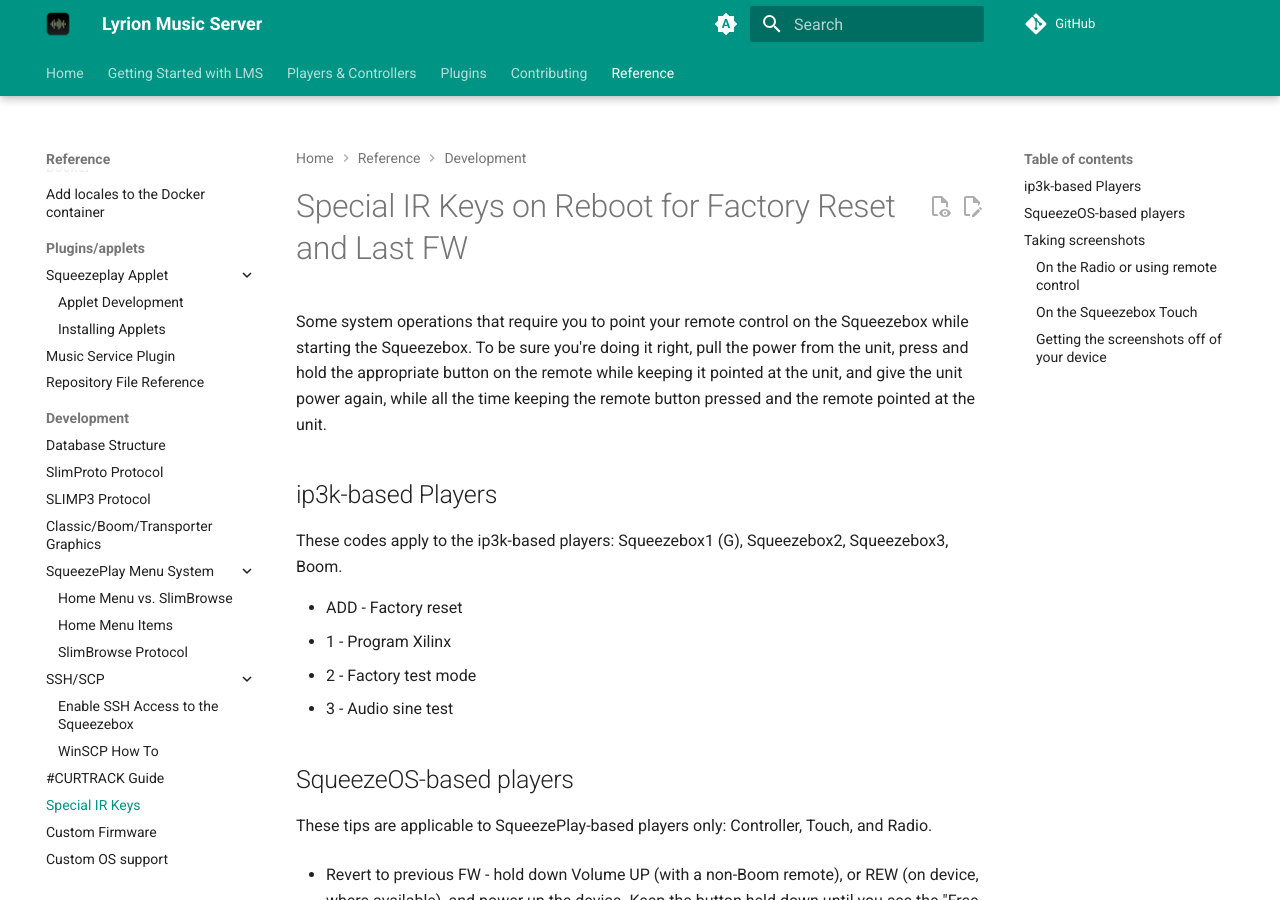
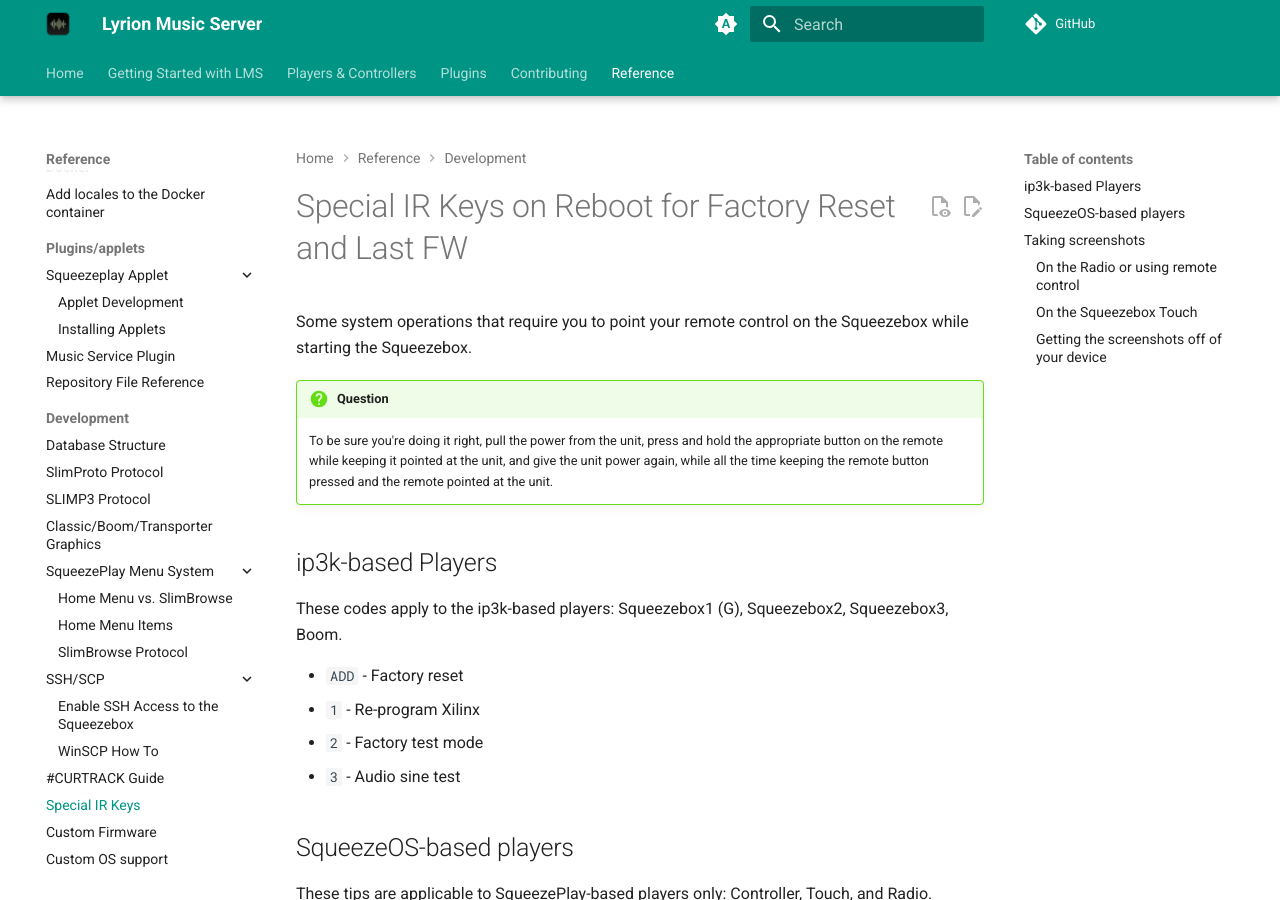
Before and after one commit to LMS-Community/lms-community.github.io, an MkDocs documentation site: the page built from docs/reference/special-ir-keys-reset.md, in a window 1280 px wide and 900 px high. Built offline with MkDocs 1.6.1 and Material for MkDocs 9.7.7, drawn with Linux system fonts in a browser that asks for light colours; a script that is not in the unit is left out; plug-ins that fetch from the network failed and are left out; comment, search, counter and statistics services are not loaded.

Commit message:
Highlight how to execute the special key actions.

```diff
--- a/docs/reference/special-ir-keys-reset.md
+++ b/docs/reference/special-ir-keys-reset.md
@@ -5,16 +5,19 @@
 
 # Special IR Keys on Reboot for Factory Reset and Last FW
 
-Some system operations that require you to point your remote control on the Squeezebox while starting the Squeezebox. To be sure you're doing it right, pull the power from the unit, press and hold the appropriate button on the remote while keeping it pointed at the unit, and give the unit power again, while all the time keeping the remote button pressed and the remote pointed at the unit.
+Some system operations that require you to point your remote control on the Squeezebox while starting the Squeezebox.
+
+!!! question
+    To be sure you're doing it right, pull the power from the unit, press and hold the appropriate button on the remote while keeping it pointed at the unit, and give the unit power again, while all the time keeping the remote button pressed and the remote pointed at the unit.
 
 ## ip3k-based Players
 
 These codes apply to the ip3k-based players: Squeezebox1 (G), Squeezebox2, Squeezebox3, Boom.
 
-* ADD - Factory reset
-* 1 - Program Xilinx
-* 2 - Factory test mode
-* 3 - Audio sine test
+* `ADD` - Factory reset
+* `1` - Re-program Xilinx
+* `2` - Factory test mode
+* `3` - Audio sine test
 
 
 ## SqueezeOS-based players
```
